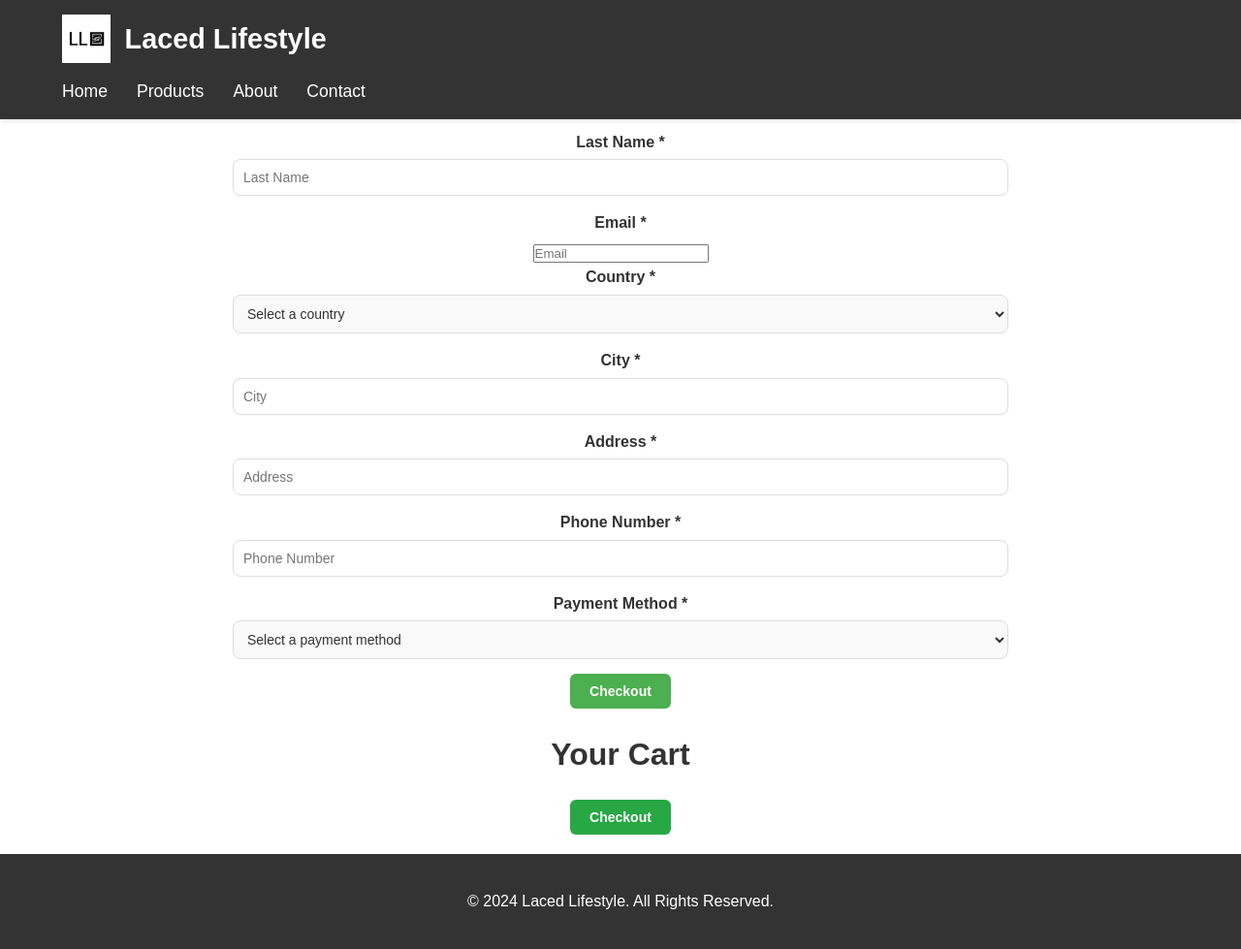
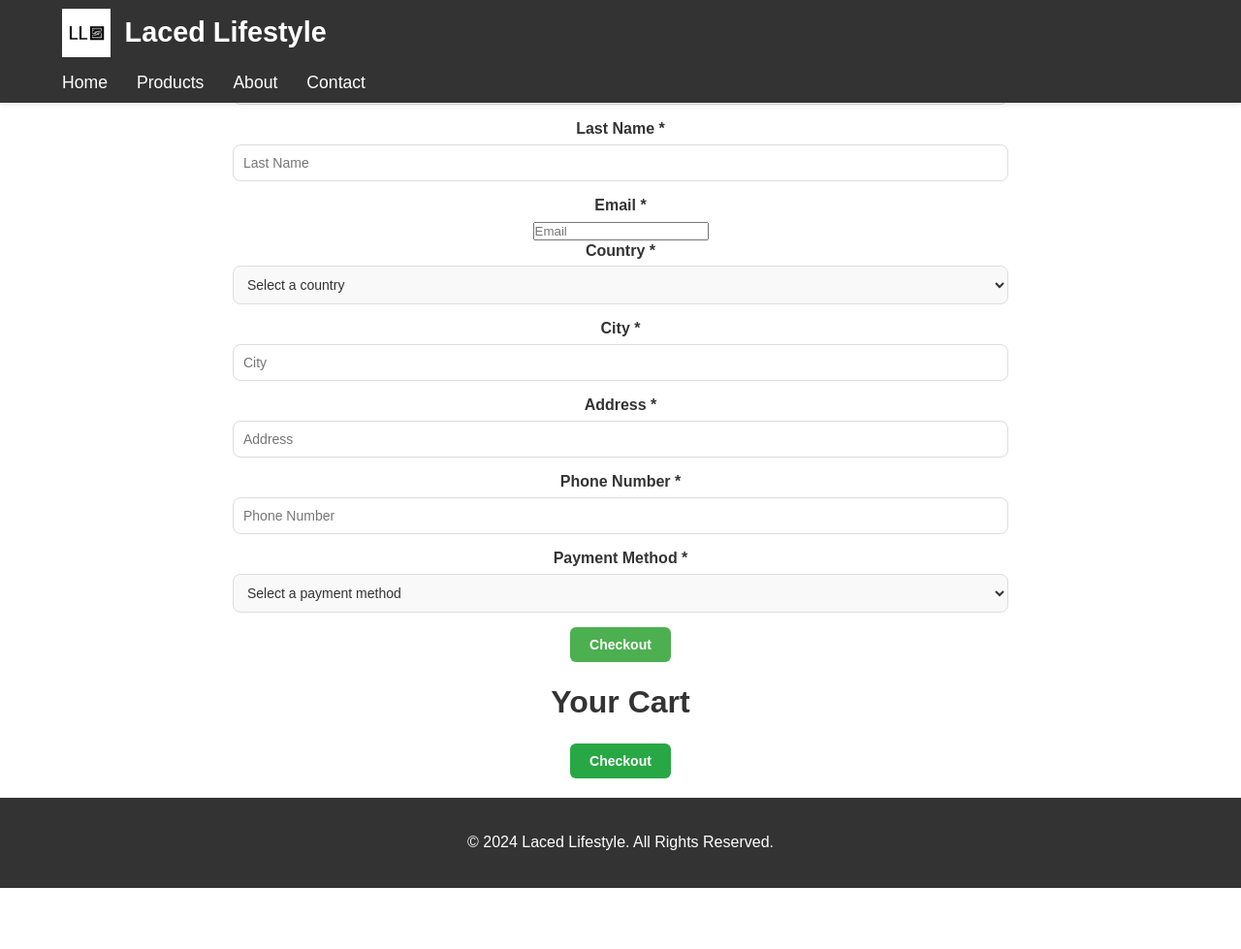
Before and after one commit to urangegaj/UEB24_Gr13, a PHP site: page /bin.php in a window 1280 px wide. Shown: the whole page at 97% size. After the commit the page ends 916 px from the top, so only its background shows below. Run offline with PHP 8.4, Linux system fonts and the light colour scheme.

Commit message:
small style changes

```diff
--- a/style.css
+++ b/style.css
@@ -6,7 +6,7 @@
 
 body {
     font-family: Arial, sans-serif;
-    line-height: 1.6;
+    line-height: 1.3;
     color: #333333;
     overflow-x: hidden;
 }
@@ -21,7 +21,7 @@
 .header {
     background: #333;
     color: #fff;
-    padding: 15px 0;
+    padding: 9px 0;
     position: fixed;
     width: 100%;
     top: 0;
@@ -76,7 +76,7 @@
 
 .header-utils {
     position: absolute;
-    top: 15px;
+    top: 35px;
     right: 20px;
     display: flex;
     align-items: center;
```
